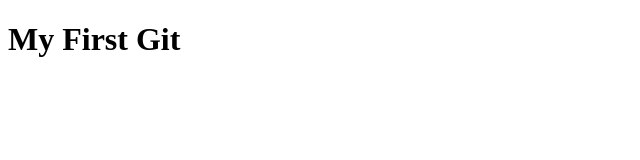
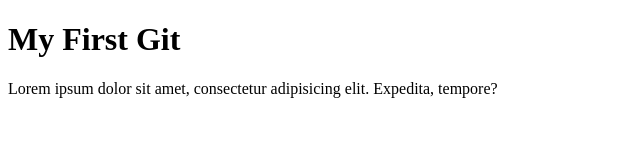
Before and after one commit to stas-lyu/frontend-04, a plain HTML site: page index.html in a window 1280 px wide. Shown: the whole page, without its empty margins (0-640 px from the left). Drawn offline with Linux system fonts and the light colour scheme.

Commit message:
Add footer to page

```diff
--- a/index.html
+++ b/index.html
@@ -6,6 +6,8 @@
 </head>
 <body>
   <h1>My First Git</h1>
+
+  <footer>Lorem ipsum dolor sit amet, consectetur adipisicing elit. Expedita, tempore?</footer>
   <script src="app.js"></script>
 </body>
 </html>
```
